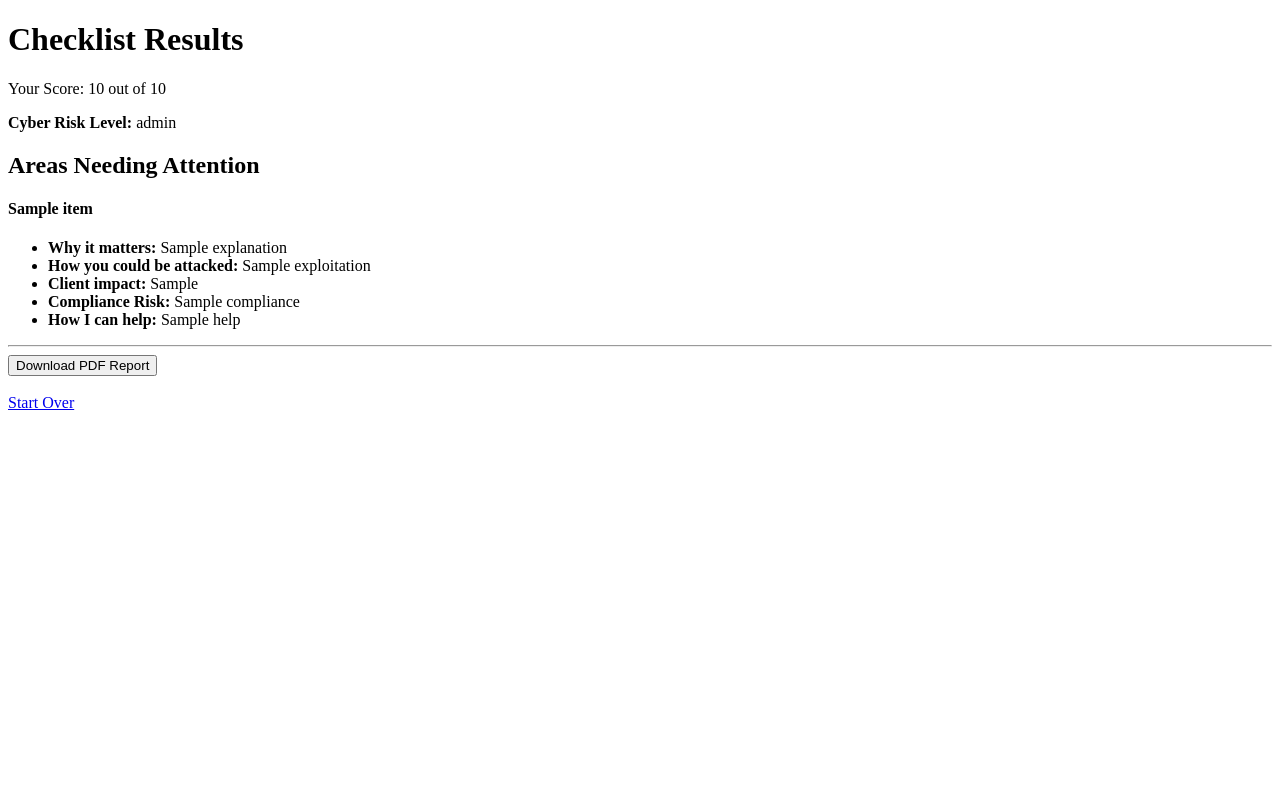
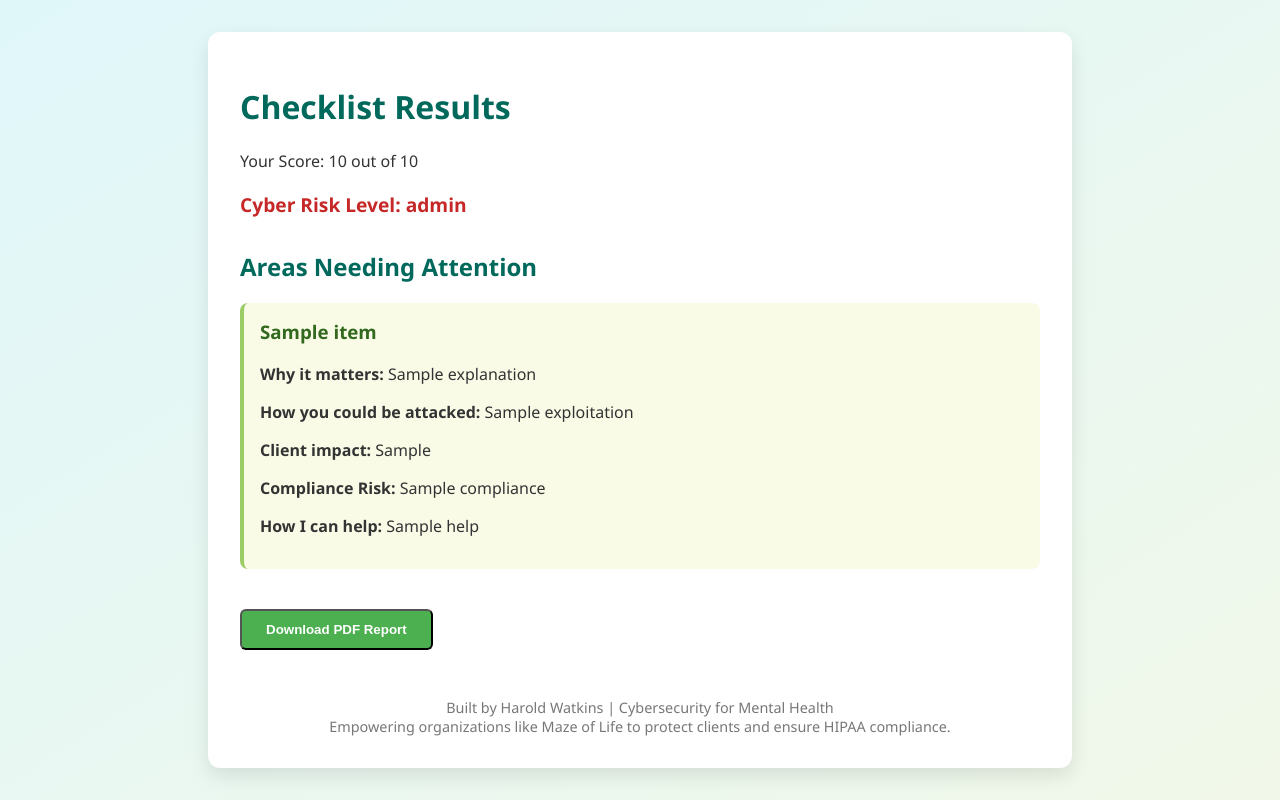
Before and after one commit to LRTechpro/mental-health-cyber-checklist, a Flask app: template templates/result.html in a window 1280 px wide. Run offline with Flask 3, Linux system fonts and the light colour scheme; the template is opened without the code that fills it: most values are stand-ins (such as "Sample title", 1, 10 or a date in 2020).

Commit message:
Update result.html

```diff
--- a/templates/result.html
+++ b/templates/result.html
@@ -1,34 +1,99 @@
 <!DOCTYPE html>
-<html>
+<html lang="en">
 <head>
+    <meta charset="UTF-8">
+    <meta name="viewport" content="width=device-width, initial-scale=1.0">
     <title>Checklist Results</title>
+    <style>
+        body {
+            font-family: 'Segoe UI', Tahoma, Geneva, Verdana, sans-serif;
+            background: linear-gradient(to bottom right, #e0f7fa, #f1f8e9);
+            color: #333;
+            margin: 0;
+            padding: 2rem;
+        }
+        .container {
+            max-width: 800px;
+            margin: auto;
+            background: #ffffff;
+            border-radius: 12px;
+            padding: 2rem;
+            box-shadow: 0 8px 20px rgba(0, 0, 0, 0.1);
+        }
+        h1, h2 {
+            color: #00695c;
+        }
+        .risk-level {
+            font-size: 1.2rem;
+            font-weight: bold;
+            color: #c62828;
+        }
+        .section {
+            margin-top: 2rem;
+        }
+        .question-block {
+            background: #f9fbe7;
+            border-left: 4px solid #9ccc65;
+            padding: 1rem;
+            margin-bottom: 1.5rem;
+            border-radius: 8px;
+        }
+        .question-block h3 {
+            margin-top: 0;
+            color: #33691e;
+        }
+        .footer {
+            margin-top: 3rem;
+            font-size: 0.9rem;
+            text-align: center;
+            color: #777;
+        }
+        .btn-download {
+            display: inline-block;
+            margin-top: 1rem;
+            background-color: #4caf50;
+            color: white;
+            padding: 0.7rem 1.5rem;
+            text-decoration: none;
+            border-radius: 6px;
+            font-weight: bold;
+        }
+        a.btn-download:hover {
+            background-color: #388e3c;
+        }
+    </style>
 </head>
 <body>
+    <div class="container">
         <h1>Checklist Results</h1>
         <p>Your Score: {{ score }} out of {{ total }}</p>
-    <p><strong>Cyber Risk Level:</strong> {{ level }}</p>
+        <p class="risk-level">Cyber Risk Level: {{ level }}</p>
 
+        <div class="section">
             <h2>Areas Needing Attention</h2>
             {% for item in failed_questions %}
-        <h4>{{ item.question }}</h4>
-        <ul>
-            <li><strong>Why it matters:</strong> {{ item.explanation }}</li>
-            <li><strong>How you could be attacked:</strong> {{ item.exploitation }}</li>
-            <li><strong>Client impact:</strong> {{ item.client_impact }}</li>
-            <li><strong>Compliance Risk:</strong> {{ item.compliance }}</li>
-            <li><strong>How I can help:</strong> {{ item.help }}</li>
-        </ul>
-        <hr>
+                <div class="question-block">
+                    <h3>{{ item.question }}</h3>
+                    <p><strong>Why it matters:</strong> {{ item.explanation }}</p>
+                    <p><strong>How you could be attacked:</strong> {{ item.exploitation }}</p>
+                    <p><strong>Client impact:</strong> {{ item.client_impact }}</p>
+                    <p><strong>Compliance Risk:</strong> {{ item.compliance }}</p>
+                    <p><strong>How I can help:</strong> {{ item.help }}</p>
+                </div>
             {% endfor %}
+        </div>
 
         <form action="/download" method="post">
-        {% for key, value in answers.items() %}
-            <input type="hidden" name="{{ key }}" value="{{ value }}">
+            {% for q in questions %}
+                <input type="hidden" name="{{ q }}" value="{{ answers[q] }}">
             {% endfor %}
-        <button type="submit">Download PDF Report</button>
+            <button class="btn-download" type="submit">Download PDF Report</button>
         </form>
 
-    <br>
-    <a href="/checklist">Start Over</a>
+        <div class="footer">
+            Built by Harold Watkins | Cybersecurity for Mental Health<br>
+            Empowering organizations like Maze of Life to protect clients and ensure HIPAA compliance.
+        </div>
+    </div>
 </body>
 </html>
```
Lines whose indentation alone changed are shown as unchanged.
